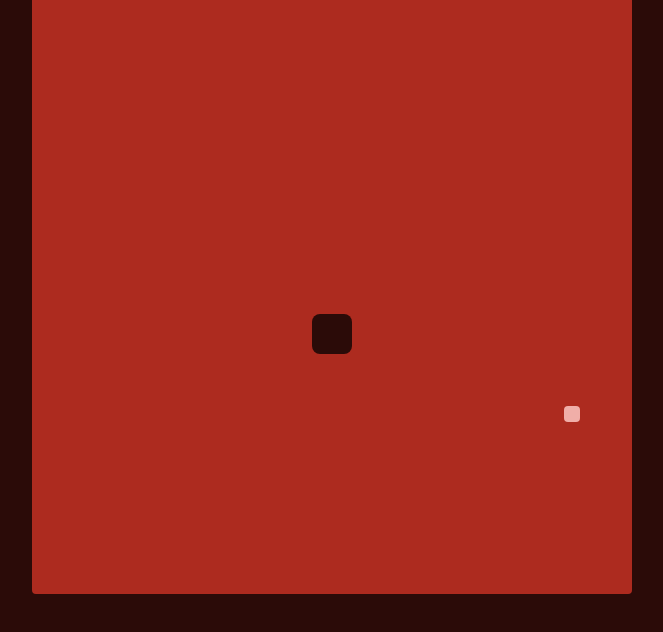
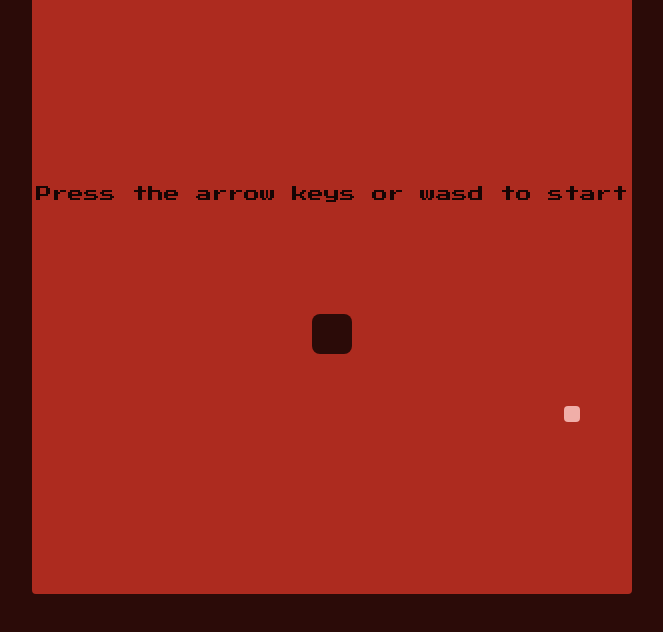
Before and after one commit to JoshuahBoardman/My-Snake-Game, a website built with Parcel: page index.html in a window 1280 px wide. Shown: the part 134-766 px from the top of the page, without its empty margins (308-971 px from the left). Built offline with nearby package versions, Linux system fonts and the light colour scheme.

Commit message:
Added a game menu.

```diff
--- a/index.html
+++ b/index.html
@@ -16,6 +16,12 @@
         <h1 class="title">Snake</h1>
         <div class="score">Score:<span id="score-value">0</span></div>
     </div>
+    <div class="game-menu">
+        <h2 id="game-state-menu-title" class="game-state-menu-title"></h2>
+        <div id="game-state-menu-body" class="game-state-menu-body">
+            <p>Press the arrow keys or wasd to start</p>
+        </div>
+    </div>
     <div id="grid"></div>
 </body>
 </html>
--- a/style.css
+++ b/style.css
@@ -1,7 +1,8 @@
 :root {
     --primary-color-200: hsl(5, 70%,80%);
     --primary-color-400: hsl(5, 70%, 40%);
-    --primary-color-800: hsl(5, 70%, 10%);
+    --primary-color-600: hsl(5, 70%, 10%);
+    --primary-color-800: hsl(5, 70%, 5%);
 }
 
 *,
@@ -14,7 +15,7 @@
 
 body {
     font-family: 'Press Start 2P', cursive;
-    background-color: var(--primary-color-800);
+    background-color: var(--primary-color-600);
     color: var( --primary-color-400);
     display: flex;
     flex-direction: column;
@@ -22,6 +23,7 @@ body {
     align-items: center;
     height: 100vh;
     width: 100vw;
+    position: relative;
 }
 
 #grid {
@@ -50,8 +52,18 @@ body {
     padding-right: 1rem;
 }
 
+.game-menu {
+    color: var(--primary-color-800);
+    width: 60vw;
+    position: absolute;
+    top: 40%;
+    display: flex;
+    justify-content: center;
+    align-items: center;
+}
+
 .snake {
-    background-color: var(--primary-color-800);
+    background-color: var(--primary-color-600);
     border-radius: .5rem;
 }
 .food-wrapper {
```
